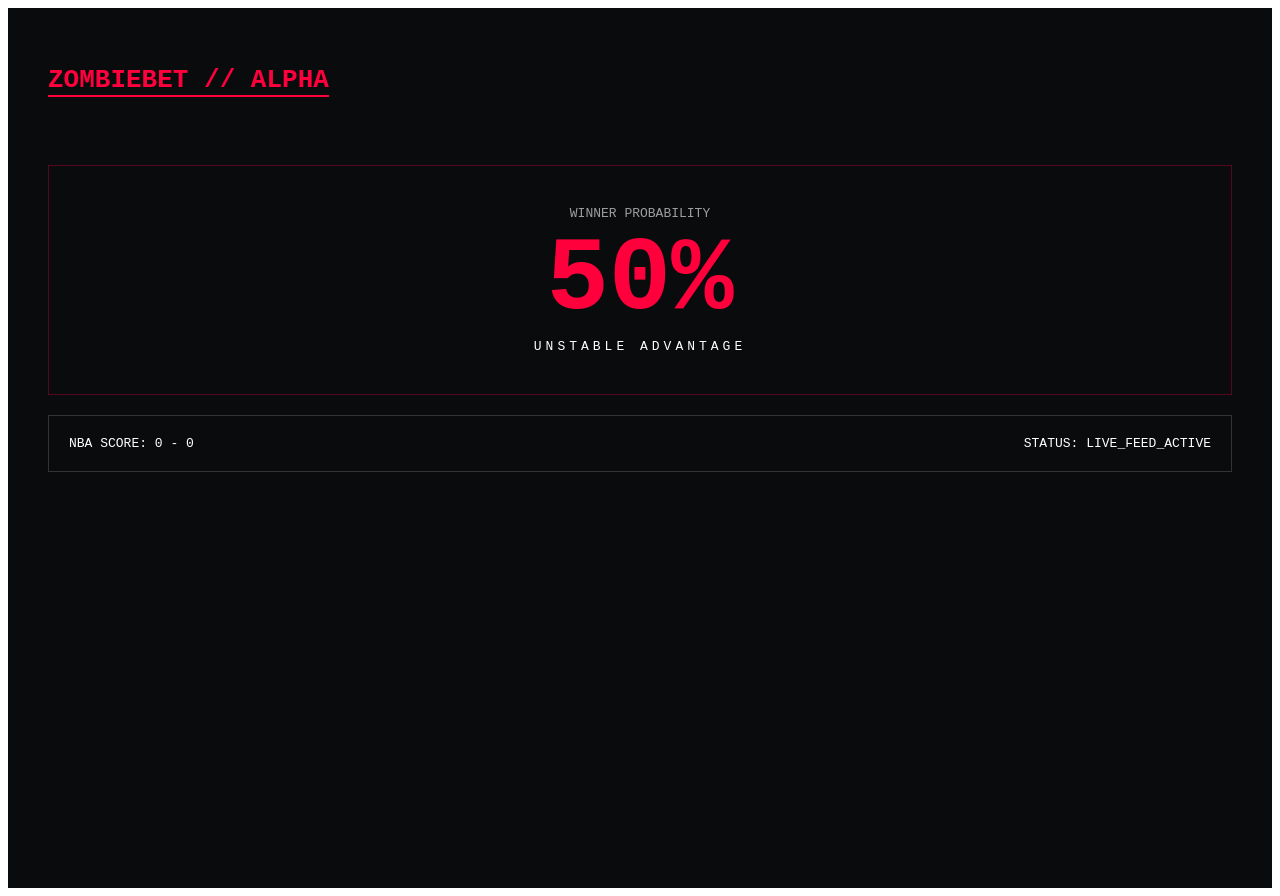
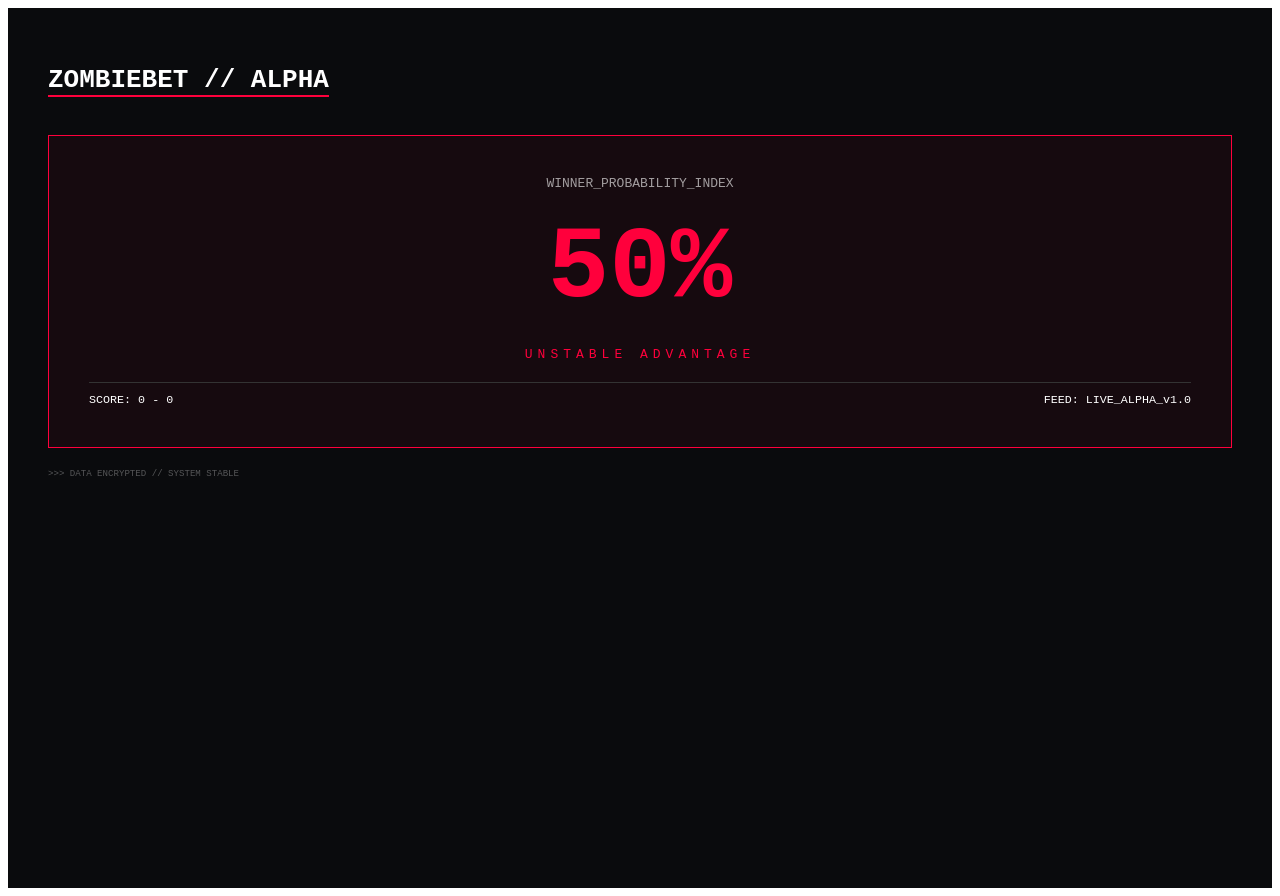
Before and after one commit to ZombieBet-Admin/zombiebet-alpha, a Next.js app: page / in a window 1280 px wide. Built offline with nearby package versions, Linux system fonts and the light colour scheme; no server answers.

Commit message:
Update page.js

```diff
--- a/app/page.js
+++ b/app/page.js
@@ -2,8 +2,8 @@
 import { useState, useEffect } from 'react';
 
 export default function Home() {
+    const [winP, setWinP] = useState(50);
     const [score, setScore] = useState({ home: 0, away: 0 });
-    const [winP, setWinP] = useState(50);
 
     useEffect(() => {
         const fetchData = async () => {
@@ -16,27 +16,33 @@ export default function Home() {
                     setScore({ home: data.data[0].home_team_score, away: data.data[0].visitor_team_score });
                     setWinP((Math.random() * 40 + 60).toFixed(1));
                 }
-            } catch (e) {
-                console.error("Fetch failed");
-            }
+            } catch (e) { console.log("Waiting for data..."); }
         };
         fetchData();
+        const id = setInterval(fetchData, 10000);
+        return () => clearInterval(id);
     }, []);
 
+    const styles = {
+        body: { backgroundColor: '#0a0b0d', color: '#fff', minHeight: '100vh', padding: '40px', fontFamily: 'monospace' },
+        card: { border: '1px solid #ff003c', padding: '40px', textAlign: 'center', marginTop: '20px', backgroundColor: 'rgba(255,0,60,0.05)' },
+        huge: { fontSize: '8vw', color: '#ff003c', margin: '20px 0', fontWeight: 'bold' },
+        status: { display: 'flex', justifyContent: 'space-between', marginTop: '20px', borderTop: '1px solid #333', paddingTop: '10px', fontSize: '0.9em' }
+    };
+
     return (
-        <div style={{ backgroundColor: '#0a0b0d', color: '#fff', minHeight: '100vh', padding: '40px', fontFamily: 'monospace' }}>
-            <h1 style={{ color: '#ff003c', borderBottom: '2px solid #ff003c', display: 'inline-block' }}>ZOMBIEBET // ALPHA</h1>
-
-            <div style={{ marginTop: '50px', border: '1px solid rgba(255,0,60,0.3)', padding: '40px', textAlign: 'center' }}>
-                <div style={{ fontSize: '1em', opacity: 0.6 }}>WINNER PROBABILITY</div>
-                <div style={{ fontSize: '8em', color: '#ff003c', fontWeight: 'bold' }}>{winP}%</div>
-                <div style={{ letterSpacing: '4px' }}>UNSTABLE ADVANTAGE</div>
+        <div style={styles.body}>
+            <h1 style={{ borderBottom: '2px solid #ff003c', display: 'inline-block' }}>ZOMBIEBET // ALPHA</h1>
+            <div style={styles.card}>
+                <div style={{ opacity: 0.6 }}>WINNER_PROBABILITY_INDEX</div>
+                <div style={styles.huge}>{winP}%</div>
+                <div style={{ letterSpacing: '5px', color: '#ff003c' }}>UNSTABLE ADVANTAGE</div>
+                <div style={styles.status}>
+                    <span>SCORE: {score.home} - {score.away}</span>
+                    <span>FEED: LIVE_ALPHA_v1.0</span>
+                </div>
             </div>
-
-            <div style={{ marginTop: '20px', padding: '20px', border: '1px solid #333', display: 'flex', justifyContent: 'space-between' }}>
-                <span>NBA SCORE: {score.home} - {score.away}</span>
-                <span>STATUS: LIVE_FEED_ACTIVE</span>
-            </div>
+            <div style={{ marginTop: '20px', opacity: 0.3, fontSize: '0.7em' }}>>>> DATA ENCRYPTED // SYSTEM STABLE</div>
         </div>
     );
 }
```
